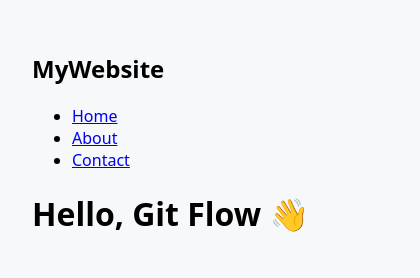
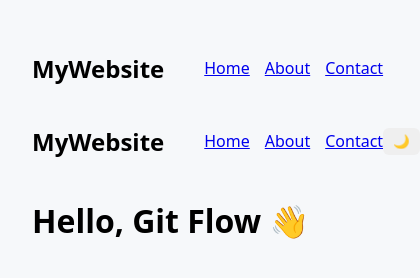
Before and after one commit to lananhtrande/dvft-mar26-testrepo, a plain HTML site: page web-lab/index.html in a window 390 px wide. Shown: the whole page, 420 px wide, since content can reach past the window. Drawn offline with Linux system fonts and the light colour scheme.

Commit message:
responsive button interact

```diff
--- a/web-lab/index.html
+++ b/web-lab/index.html
@@ -17,6 +17,19 @@
           <li><a href="#">Contact</a></li>
         </ul>
       </nav>
+
+      <nav class="navbar">
+  	<h1 class="logo">MyWebsite</h1>
+
+  	<ul class="nav-links">
+    	    <li><a href="#">Home</a></li>
+    	    <li><a href="#">About</a></li>
+    	    <li><a href="#">Contact</a></li>
+        </ul>
+
+  	<!-- ✅ Add this button -->
+  	<button id="theme-toggle">🌙</button>
+      </nav>
     </header>
 
     <h1>Hello, Git Flow 👋</h1>
--- a/web-lab/script.js
+++ b/web-lab/script.js
@@ -1 +1,13 @@
+const toggleBtn = document.getElementById("theme-toggle");
+const body = document.body;
+
+toggleBtn.addEventListener("click", () => {
+  const currentTheme = body.getAttribute("data-theme");
+
+  if (currentTheme === "dark") {
+    body.removeAttribute("data-theme");
+  } else {
+    body.setAttribute("data-theme", "dark");
+  }
+});
 console.log("JS is connected! 🚀");
--- a/web-lab/styles.css
+++ b/web-lab/styles.css
@@ -1,3 +1,4 @@
+/* ===== Existing styles (keep yours) ===== */
 body {
   font-family: system-ui, sans-serif;
   margin: 0;
@@ -9,3 +10,41 @@ header {
   position: sticky;
   top: 0;
 }
+
+/* ===== Navbar layout ===== */
+.navbar {
+  display: flex;
+  justify-content: space-between;
+  align-items: center;
+}
+
+/* Navigation links */
+.nav-links {
+  list-style: none;
+  display: flex;
+  gap: 15px;
+}
+
+/* Button */
+#theme-toggle {
+  padding: 6px 10px;
+  cursor: pointer;
+  border: none;
+  border-radius: 6px;
+}
+
+/* ===== DARK MODE ===== */
+[data-theme="dark"] {
+  background: #121212;
+  color: #ffffff;
+}
+
+/* Header in dark mode */
+[data-theme="dark"] header {
+  background: #1f1f1f;
+}
+
+/* Links in dark mode */
+[data-theme="dark"] a {
+  color: #ffffff;
+}
```
